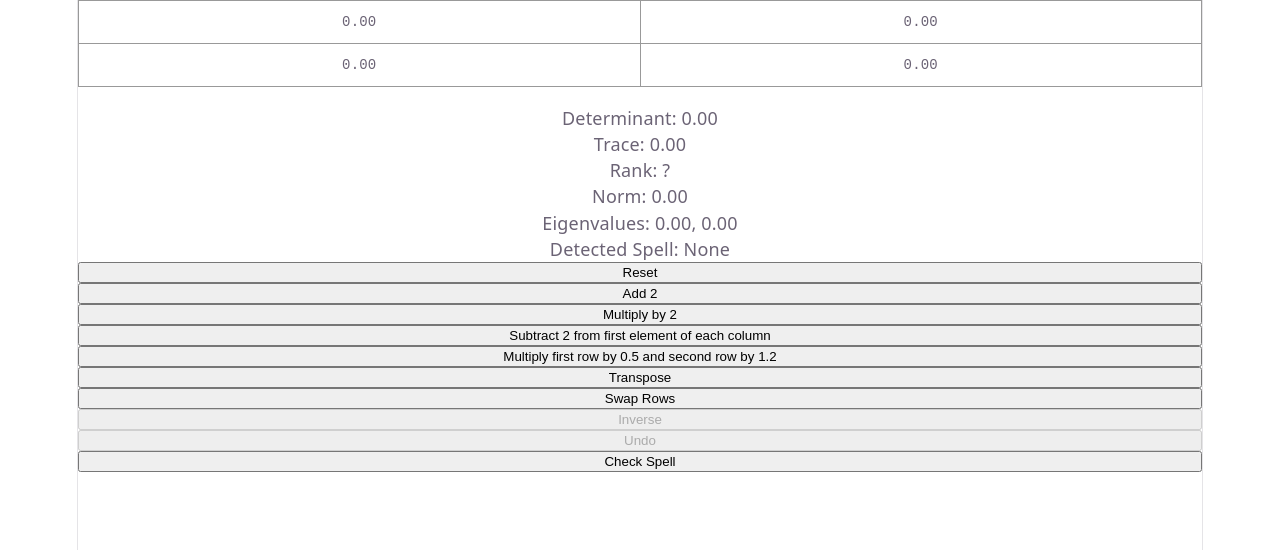
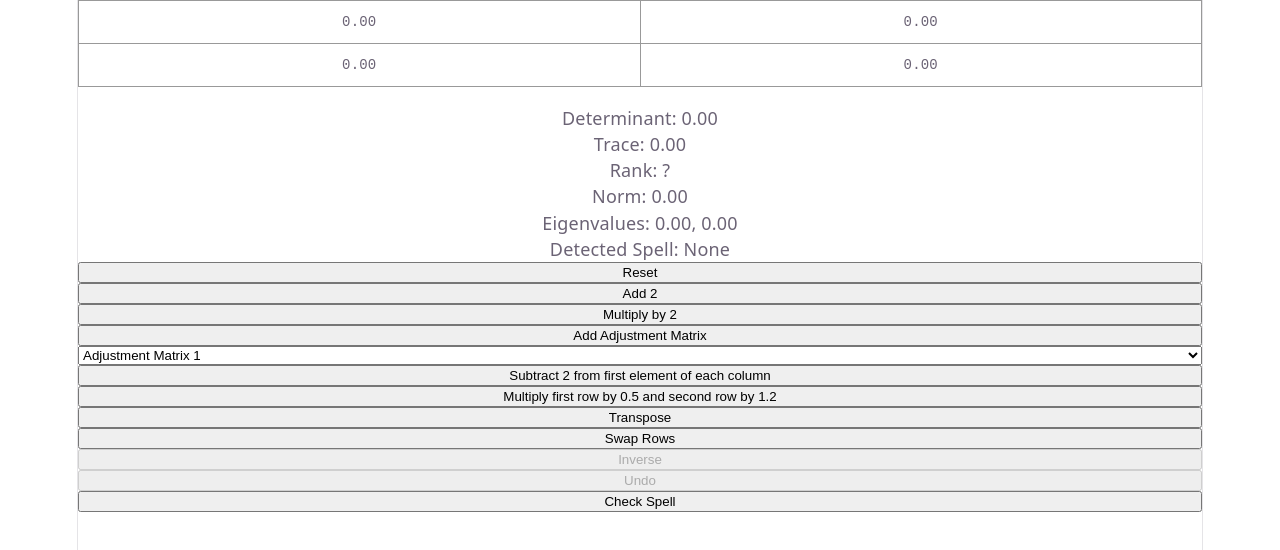
Before and after one commit to Carth501/arcana, a React (Vite) app: page / in a window 1280 px wide. Shown: the top 550 px of the page. Built offline with nearby package versions, Linux system fonts and the light colour scheme.

Commit message:
Create matrix addition option

```diff
--- a/src/App.tsx
+++ b/src/App.tsx
@@ -1,4 +1,9 @@
-import { determinant, EigenvalueDecomposition, inverse, Matrix } from "ml-matrix";
+import {
+	determinant,
+	EigenvalueDecomposition,
+	inverse,
+	Matrix,
+} from "ml-matrix";
 import { useState } from "react";
 import "./App.css";
 import { detectSpells } from "./Classification";
@@ -17,7 +22,9 @@ function App() {
 	};
 
 	const checkSpell = () => {
-		setDetectedSpells(detectSpells(arcaneState, ellipsoidSpells, metaballSpells));
+		setDetectedSpells(
+			detectSpells(arcaneState, ellipsoidSpells, metaballSpells),
+		);
 	};
 	// add 2 to each element of the matrix
 	const transform1 = () => {
@@ -48,6 +55,27 @@ function App() {
 	const transform7 = () => {
 		setPreviousState((prev) => [...prev, arcaneState]);
 		setArcaneState(inverse(arcaneState));
+	};
+	const adjustmentMatricies = [
+		new Matrix([
+			[1, 0],
+			[0, 1],
+		]),
+		new Matrix([
+			[3, 1],
+			[1, 0],
+		]),
+		new Matrix([
+			[-1, -1],
+			[-1, -1],
+		]),
+	];
+	const [adjustmentMatrix, setAdjustmentMatrix] = useState(
+		adjustmentMatricies[0],
+	);
+	const transform8 = (matrixToAdd: Matrix) => {
+		setPreviousState((prev) => [...prev, arcaneState]);
+		setArcaneState(arcaneState.clone().add(matrixToAdd));
 	};
 
 	const checkMatrixDeterminant = () => {
@@ -81,13 +109,38 @@ function App() {
 					.map((val) => val.toFixed(2))
 					.join(", ")}
 			</p>
-			<p>Detected Spell: {detectedSpells.length ? detectedSpells.join(", ") : "None"}</p>
+			<p>
+				Detected Spell:{" "}
+				{detectedSpells.length ? detectedSpells.join(", ") : "None"}
+			</p>
 
 			<button onClick={reset}>Reset</button>
 			<button onClick={transform1}>Add 2</button>
 			<button onClick={transform2}>Multiply by 2</button>
-			<button onClick={transform3}>Subtract 2 from first element of each column</button>
-			<button onClick={transform4}>Multiply first row by 0.5 and second row by 1.2</button>
+			<button onClick={() => transform8(adjustmentMatrix)}>
+				Add Adjustment Matrix
+			</button>
+			{/*Select adjustment matrix to add*/}
+			<select
+				onChange={(e) => {
+					const index = parseInt(e.target.value, 10);
+					if (!isNaN(index)) {
+						setAdjustmentMatrix(adjustmentMatricies[index]);
+					}
+				}}
+			>
+				{adjustmentMatricies.map((matrix, index) => (
+					<option key={index} value={index}>
+						Adjustment Matrix {index + 1}
+					</option>
+				))}
+			</select>
+			<button onClick={transform3}>
+				Subtract 2 from first element of each column
+			</button>
+			<button onClick={transform4}>
+				Multiply first row by 0.5 and second row by 1.2
+			</button>
 			<button onClick={transform5}>Transpose</button>
 			<button onClick={transform6}>Swap Rows</button>
 			<button disabled={!checkMatrixDeterminant()} onClick={transform7}>
```
